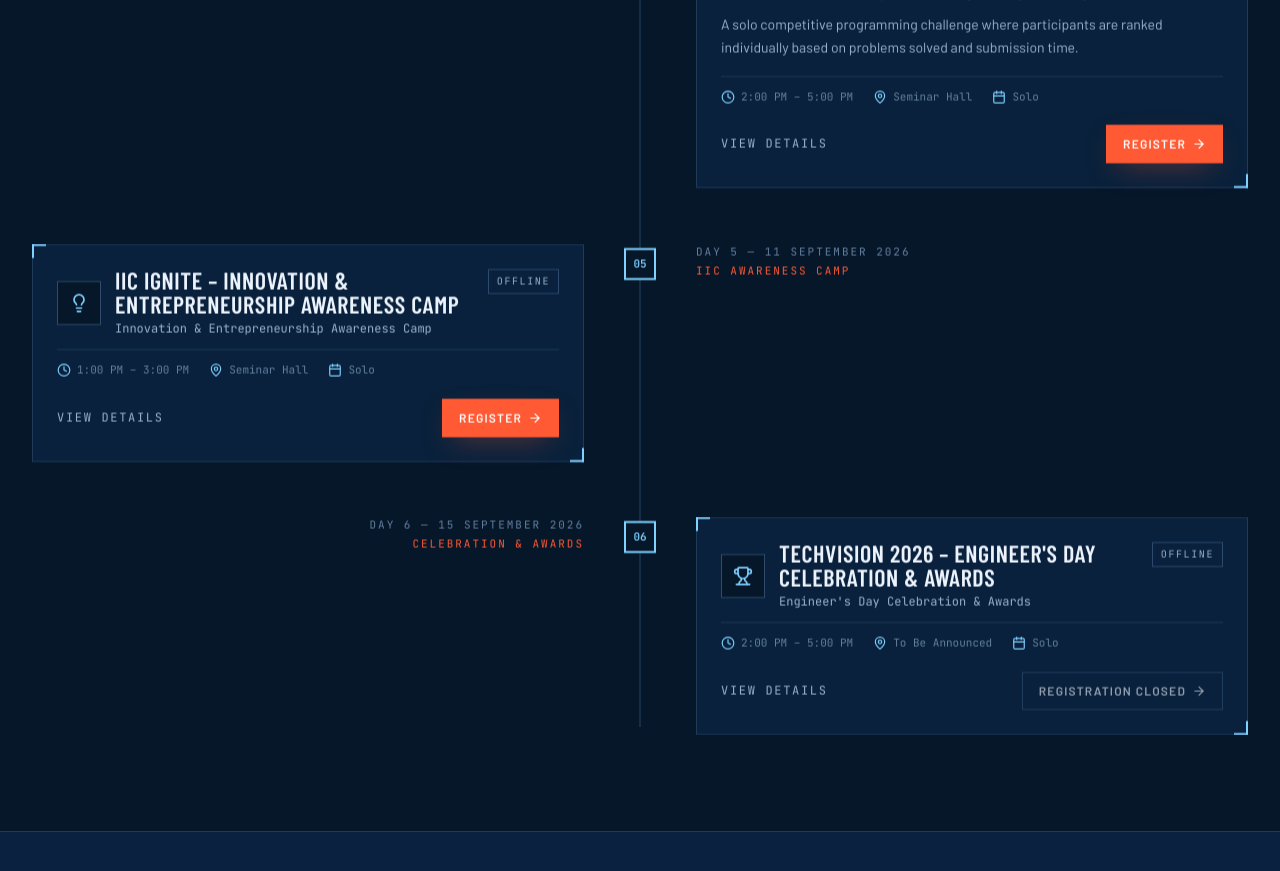
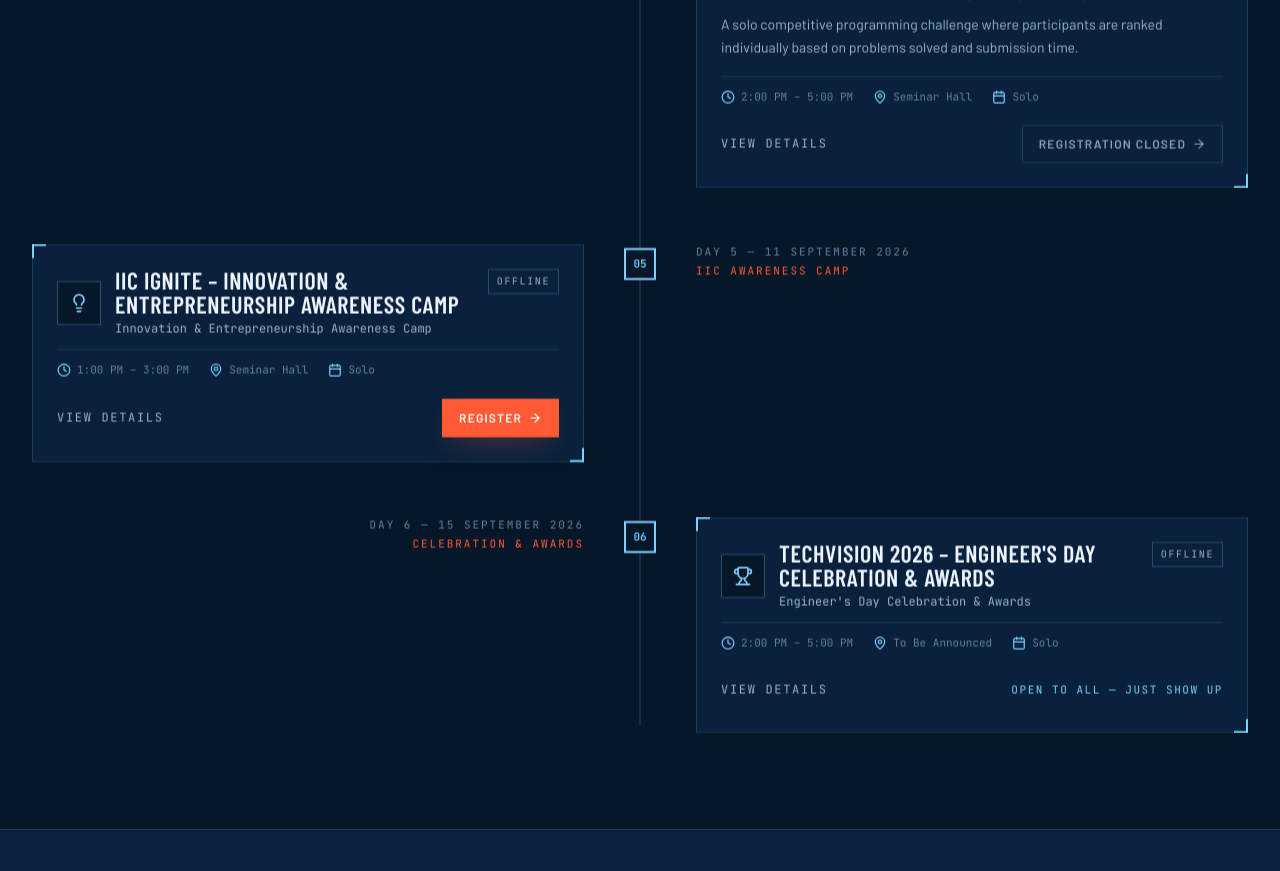
Before and after one commit to nishantmath/TechVision, a React (Vite) app: page / in a window 1280 px wide. Shown: the part 2600-3471 px from the top of the page. Built offline with nearby package versions, Linux system fonts and the light colour scheme; no server answers.

Commit message:
Close registration for CodeRush

```diff
--- a/server.ts
+++ b/server.ts
@@ -352,6 +352,12 @@ app.post('/api/register', async (req: Request, res: Response) => {
     // TechSpeak: 4–5 team members (leader only registers, no teammate details).
     // InnovateX: 4–6 team members.
     const mappedEvent = mapEventSlugToAppsScriptEvent(eventSlug);
+    if (mappedEvent === 'coderush') {
+      return res.status(400).json({
+        success: false,
+        error: 'Registrations for CodeRush are now closed.',
+      });
+    }
     if (mappedEvent === 'techspeak') {
       const declaredSize = Number(eventData?.teamSize || teamSize || 0);
       if (declaredSize < 4 || declaredSize > 5) {
--- a/src/components/EventDetailModal.tsx
+++ b/src/components/EventDetailModal.tsx
@@ -344,7 +344,11 @@ export const EventDetailModal: React.FC<EventDetailModalProps> = ({
           >
             Close
           </button>
-          {!event.noRegistrationRequired ? (
+          {event.openToAll ? (
+            <span className="font-mono text-[11px] text-fresh uppercase tracking-[0.14em] py-3">
+              Open to all — just show up
+            </span>
+          ) : !event.noRegistrationRequired ? (
             <button
               id={`modal-register-${event.slug}`}
               onClick={() => {
--- a/src/components/EventTimeline.tsx
+++ b/src/components/EventTimeline.tsx
@@ -114,7 +114,11 @@ export const EventTimeline: React.FC<EventTimelineProps> = ({
                           >
                             View details
                           </button>
-                          {event.noRegistrationRequired ? (
+                          {event.openToAll ? (
+                            <span className="font-mono text-[11px] text-fresh uppercase tracking-[0.14em] py-2.5">
+                              Open to all — just show up
+                            </span>
+                          ) : event.noRegistrationRequired ? (
                             <button
                               disabled
                               className="btn-outline px-4 py-2.5 text-xs font-semibold uppercase tracking-[0.1em] flex items-center gap-1.5 opacity-60 cursor-default"
--- a/src/components/EventsList.tsx
+++ b/src/components/EventsList.tsx
@@ -111,6 +111,11 @@ export const EventsList: React.FC<EventsListProps> = ({
                         <Users className="w-3.5 h-3.5" />
                         Team of {event.minTeamSize === event.maxTeamSize ? event.minTeamSize : `${event.minTeamSize}–${event.maxTeamSize}`}
                       </>
+                    ) : event.openToAll ? (
+                      <>
+                        <PartyPopper className="w-3.5 h-3.5" />
+                        Open event
+                      </>
                     ) : event.noRegistrationRequired ? (
                       <>
                         <PartyPopper className="w-3.5 h-3.5" />
@@ -169,7 +174,11 @@ export const EventsList: React.FC<EventsListProps> = ({
                   >
                     Details
                   </button>
-                  {event.noRegistrationRequired ? (
+                  {event.openToAll ? (
+                    <span className="flex-[1.3] py-3 font-mono text-[11px] text-fresh uppercase tracking-[0.14em] flex items-center justify-center">
+                      Open to all — just show up
+                    </span>
+                  ) : event.noRegistrationRequired ? (
                     <button
                       id={`btn-register-${event.slug}`}
                       disabled
--- a/src/data/events.ts
+++ b/src/data/events.ts
@@ -339,6 +339,7 @@ export const EVENTS_DATA: EventConfig[] = [
       { name: 'Nishant', role: 'Event Coordinator' },
       { name: 'Chitti Surya', role: 'Event Coordinator' },
     ],
+    noRegistrationRequired: true,
     fields: [],
   },
   {
@@ -406,6 +407,7 @@ export const EVENTS_DATA: EventConfig[] = [
     minTeamSize: 1,
     maxTeamSize: 1,
     noRegistrationRequired: true,
+    openToAll: true,
     fullDescription: '',
     shortDescription: '',
     rules: [],
--- a/src/types.ts
+++ b/src/types.ts
@@ -53,6 +53,7 @@ export interface EventConfig {
   minTeamSize?: number;
   maxTeamSize?: number;
   noRegistrationRequired?: boolean;
+  openToAll?: boolean;
   noTeammateDetails?: boolean;
   targetParticipants?: string;
   recommendedCapacity?: string;
```
